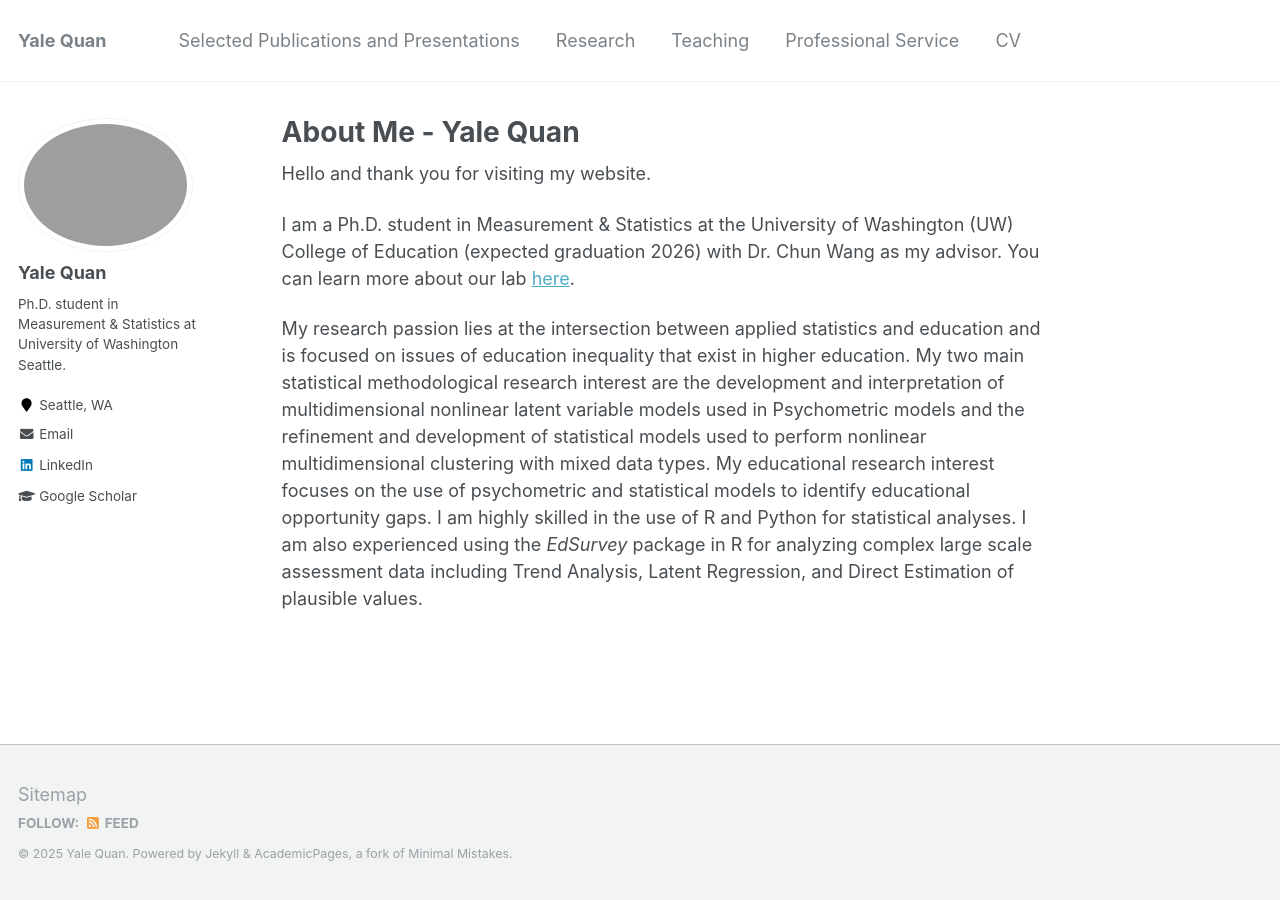
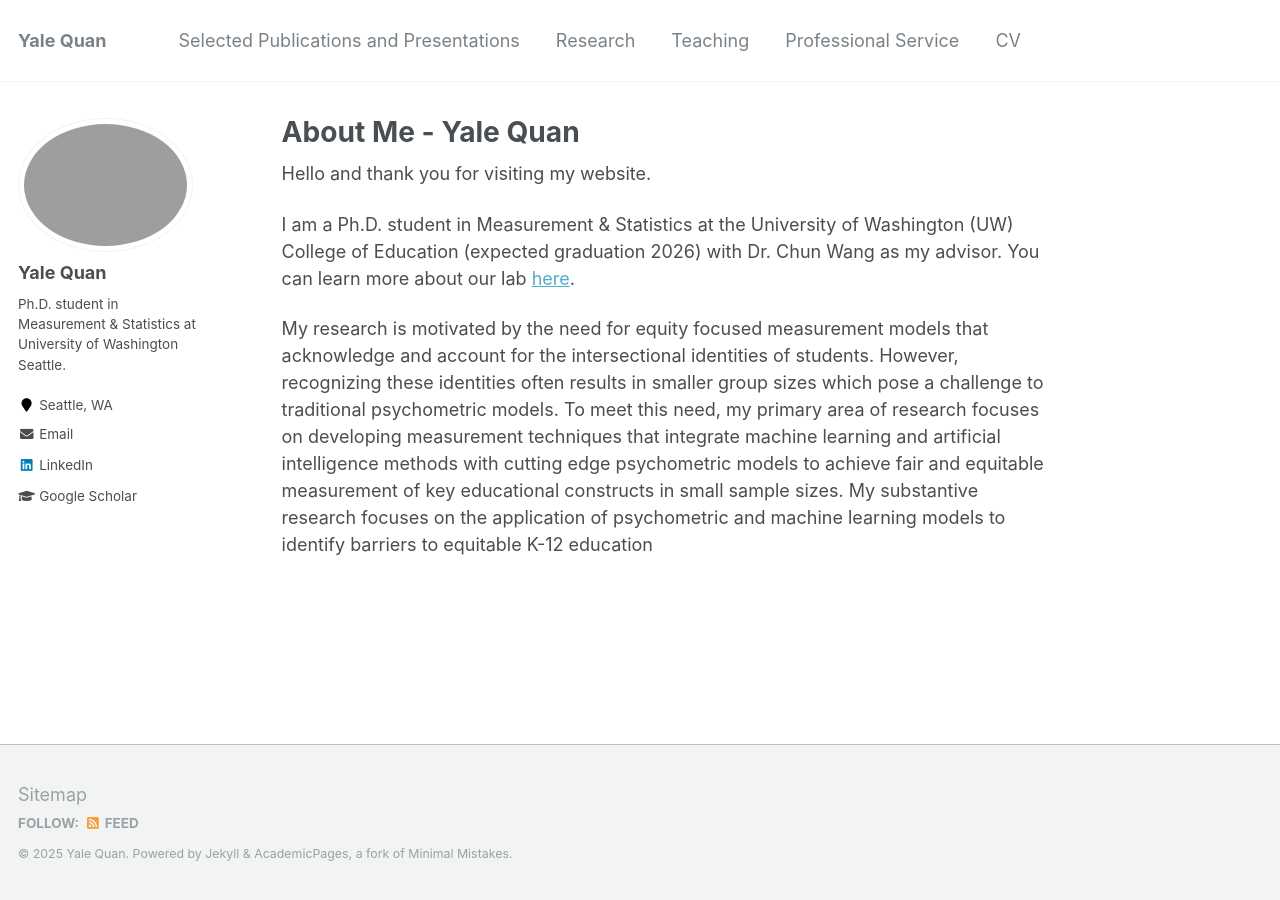
Before and after one commit to yalequan/yalequan.github.io, a Jekyll site: the page built from _pages/about.md, in a window 1280 px wide. Built offline with Jekyll 4.4.1, drawn with Linux system fonts in a browser that asks for light colours.

Commit message:
Updated about-me

```diff
--- a/_pages/about.md
+++ b/_pages/about.md
@@ -12,4 +12,4 @@ Hello and thank you for visiting my website.
 
 I am a Ph.D. student in Measurement & Statistics at the University of Washington (UW) College of Education (expected graduation 2026) with Dr. Chun Wang as my advisor. You can learn more about our lab [here](https://sites.uw.edu/pmetrics/).
 
-My research passion lies at the intersection between applied statistics and education and is focused on issues of education inequality that exist in higher education. My two main statistical methodological research interest are the development and interpretation of multidimensional nonlinear latent variable models used in Psychometric models and the refinement and development of statistical models used to perform nonlinear multidimensional clustering with mixed data types. My educational research interest focuses on the use of psychometric and statistical models to identify educational opportunity gaps. I am highly skilled in the use of R and Python for statistical analyses. I am also experienced using the *EdSurvey* package in R for analyzing complex large scale assessment data including Trend Analysis, Latent Regression, and Direct Estimation of plausible values.
+My research is motivated by the need for equity focused measurement models that acknowledge and account for the intersectional identities of students. However, recognizing these identities often results in smaller group sizes which pose a challenge to traditional psychometric models. To meet this need, my primary area of research focuses on developing measurement techniques that integrate machine learning and artificial intelligence methods with cutting edge psychometric models to achieve fair and equitable measurement of key educational constructs in small sample sizes. My substantive research focuses on the application of psychometric and machine learning models to identify barriers to equitable K-12 education
```
